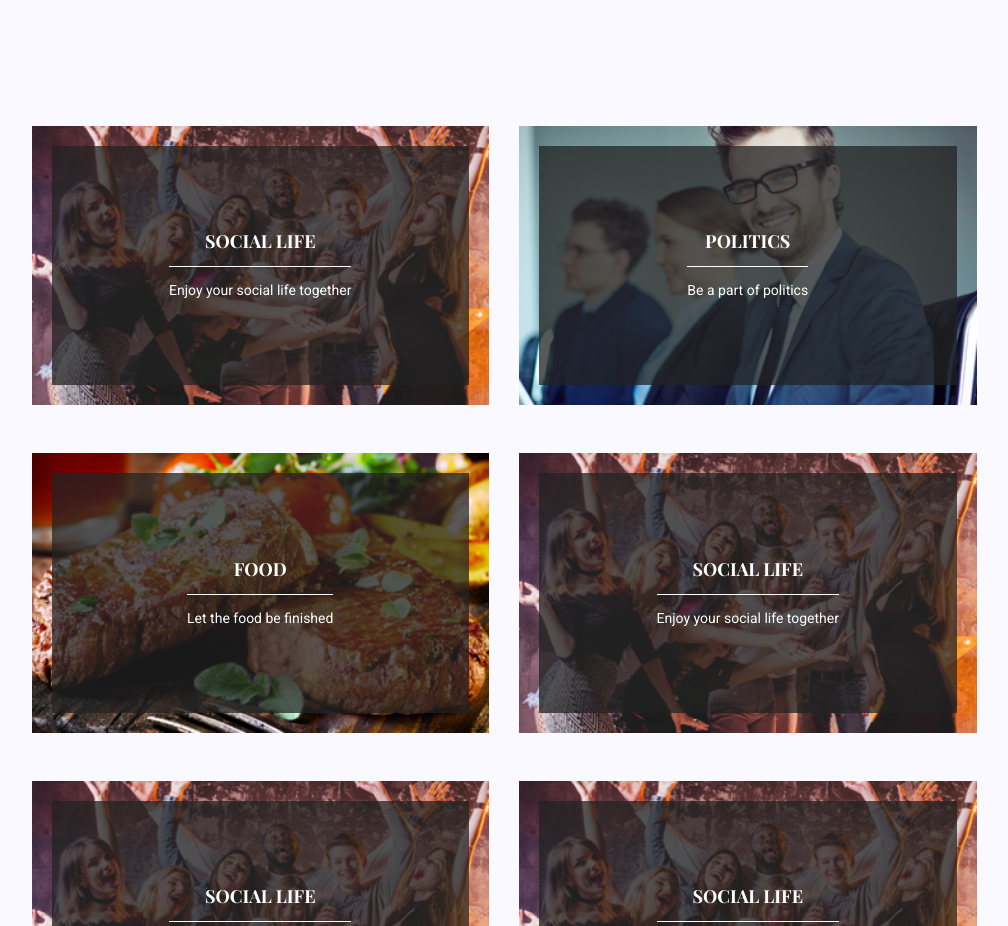
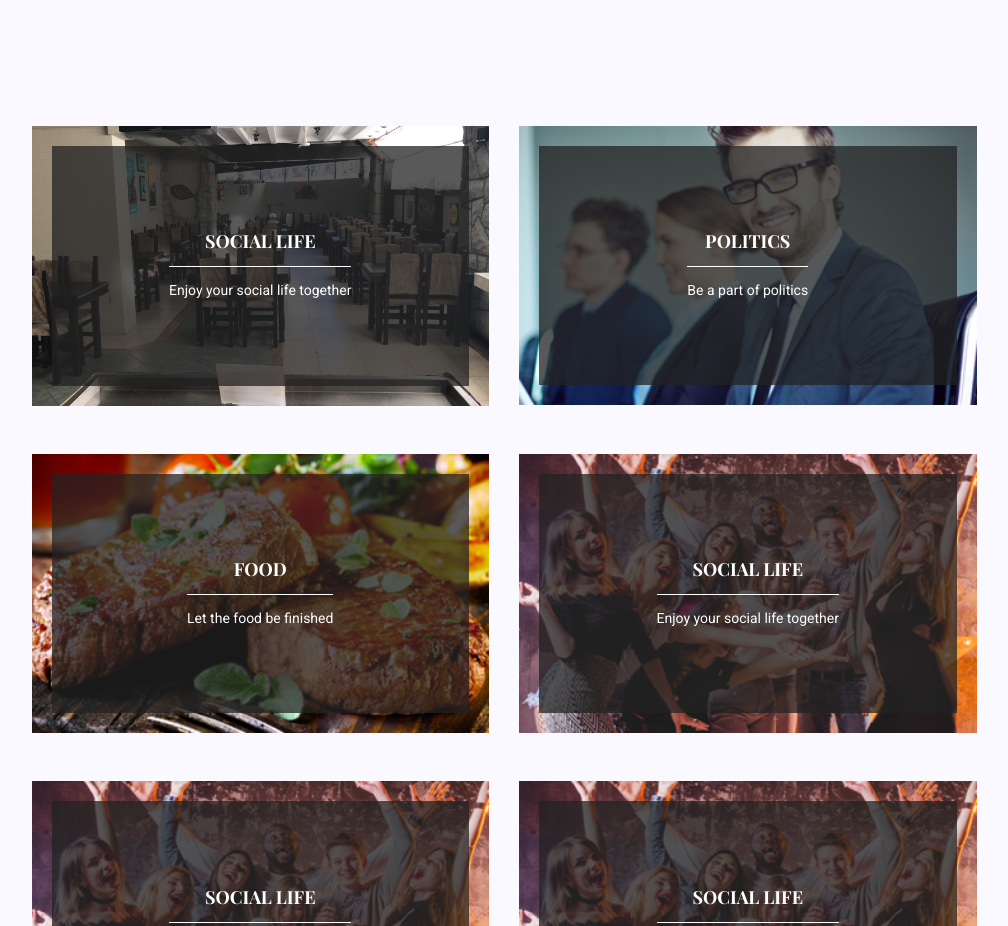
Before and after one commit to hotel-bariloche/bariloche-front, a React (Create React App) app: page /blog in a window 1280 px wide. Shown: the part 1800-2726 px from the top of the page, without its empty margins (136-1144 px from the left). Built offline with nearby package versions, Linux system fonts and the light colour scheme; a web font is replaced by a local one.

Commit message:
restauran photo

```diff
--- a/package.json
+++ b/package.json
@@ -22,7 +22,6 @@
     "build": "CI= react-scripts build",
     "test": "react-scripts test",
     "eject": "react-scripts eject"
-
   },
   "eslintConfig": {
     "extends": "react-app"
--- a/src/components/Blog/Blog.js
+++ b/src/components/Blog/Blog.js
@@ -3,10 +3,10 @@ import social from "../img/blog/cat-post/social.jpg";
 import food from "../img/blog/cat-post/food.jpg";
 import politics from "../img/blog/cat-post/politics.jpg";
 import '../../css/style.css';
-
 import { Context } from '../../Context/Provider';
 import { FaPhoneVolume, FaRegEnvelope, FaRegBuilding } from "react-icons/fa";
 import bed1 from '../img/home/bed-icon.png';
+import restaurant from '../img/blog/restaurant.jpg';
 import Image from 'react-bootstrap/Image'
 
 
@@ -77,7 +77,7 @@ const Blog = () => {
                      </div>
                                 <div className="col-sm-6 col-lg-5 mb-4 mt-5 mb-lg-0">
                             <div className="categories_post">
-                                <img className="card-img rounded-0" src={social} alt="post"/>
+                                <img className="card-img rounded-0" height="280px"src={restaurant} alt="post"/>
                                 <div className="categories_details">
                                     <div className="categories_text">
                                         <a href="blog-single.html">
```
Also changed, not shown: src/components/img/blog/restaurant.jpg (added).
